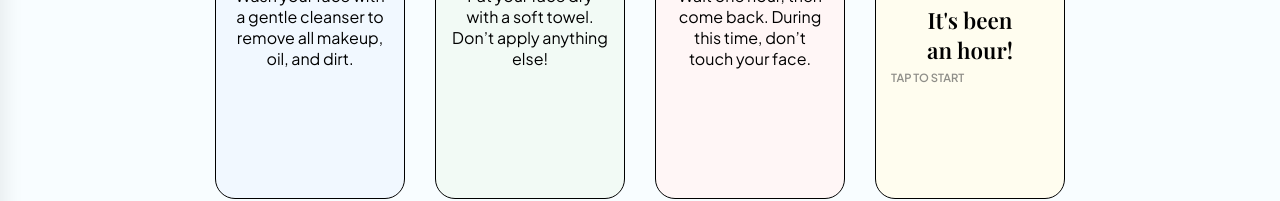
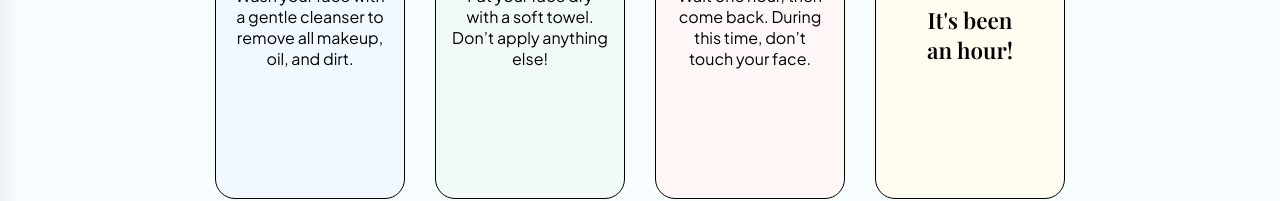
Before and after one commit to priyankapaluri01-dotcom/skincare-advisor, a React (Vite) app: page /skin in a window 1280 px wide. Shown: the part 443-644 px from the top of the page. Built offline with nearby package versions, Linux system fonts and the light colour scheme; a web font is replaced by a local one.

Commit message:
Finalize GLOW Skincare Advisor: Production-ready build

```diff
--- a/src/pages/skin.jsx
+++ b/src/pages/skin.jsx
@@ -105,14 +105,12 @@ const SkinQuiz = () => {
             <div className="step-card pastel-yellow clickable-card" onClick={startwork}>
               <div className="final-content">
                 <h2 className="final-text">It's been <br/> an hour!</h2>
-                <p className="tap-hint">Tap to start</p>
+
               </div>
             </div>
           </div>
         </div>
       )}
-
-      {/* STEP 2: MAIN CATEGORY */}
       {currentStep === 2 && (
         <div className="quiz-section content-fade-in">
           <h1 className="quiz-title">How does your face look?</h1>
@@ -132,8 +130,6 @@ const SkinQuiz = () => {
           </div>
         </div>
       )}
-
-      {/* STEP 3: DEEP DIVE */}
       {currentStep === 3 && (
         <div className="quiz-section content-fade-in">
           <h2 className="sub-heading">Examine and touch your skin.</h2>
@@ -151,8 +147,6 @@ const SkinQuiz = () => {
           </div>
         </div>
       )}
-
-      {/* STEP 4: RESULT PAGE (Bubble Inspired) */}
       {currentStep === 4 && finalSkinType && (
         <div className="result-container content-fade-in">
           <h2 className="sub-heading">Analysis Complete</h2>
```
Also changed, not shown: src/pages/aboutus.css (+1 -7 lines), src/pages/skin.css (+0 -10 lines), 1 other file (tests, documents, lock files or other folders).
